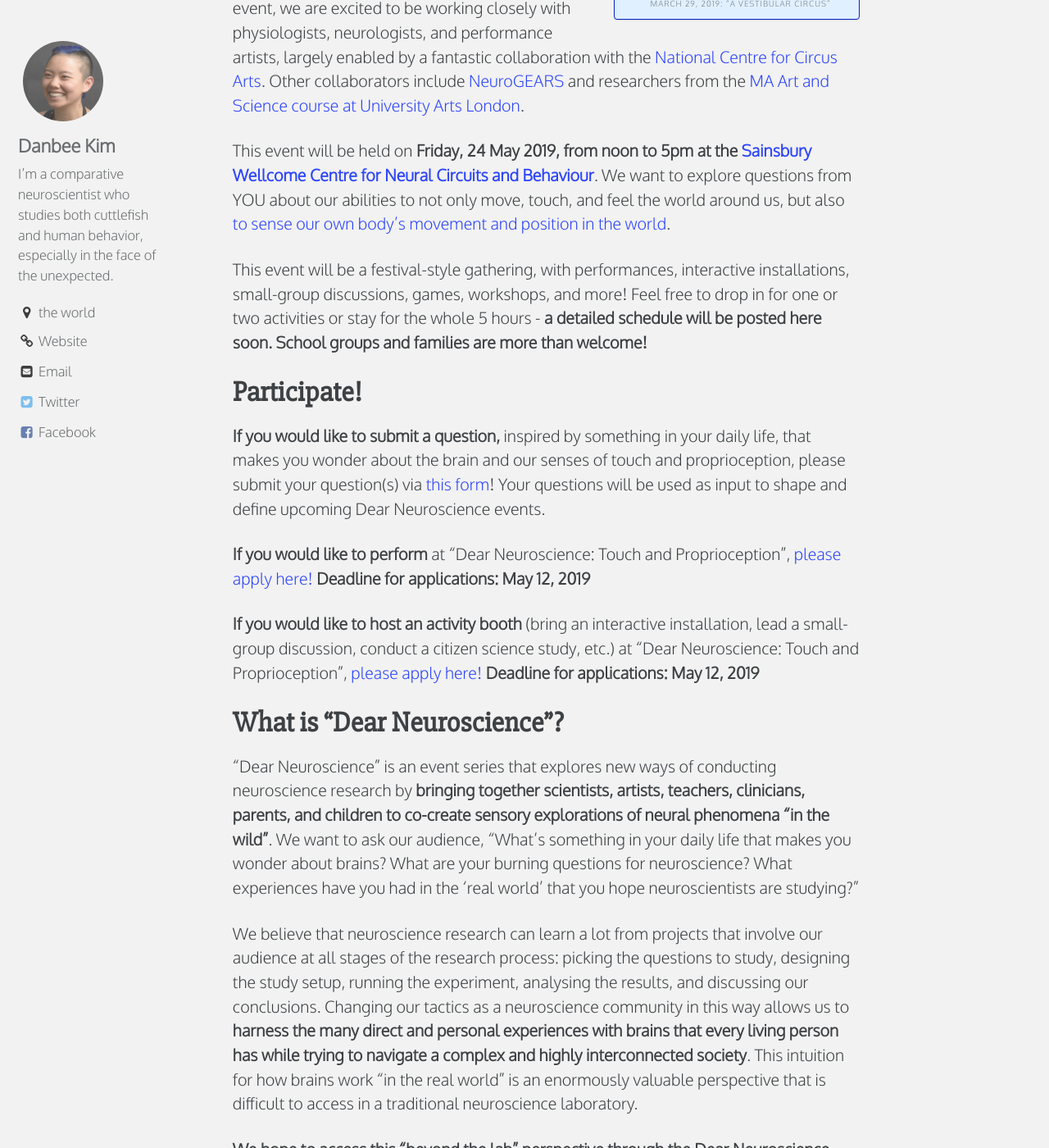
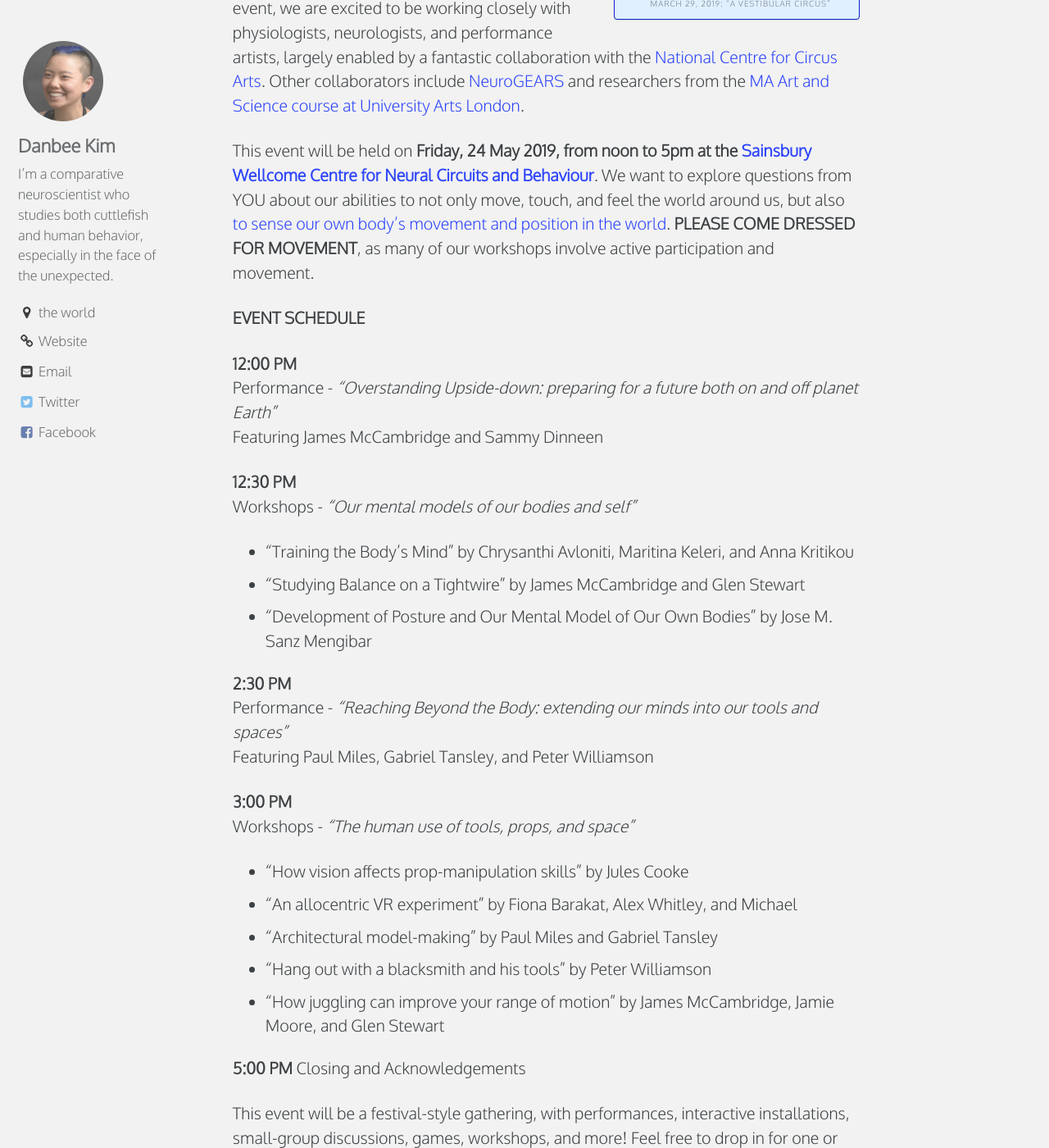
Before and after one commit to everymind/DearNeuroscience, a Jekyll site: the page built from index.md, in a window 1280 px wide and 1400 px high, scrolled down 1471 px. Shown: the whole window at 82% size. Built offline with Jekyll 4.4.1, drawn with Linux system fonts in a browser that asks for light colours; comment, search, counter and statistics services are not loaded; some of the changed text lies outside the part shown.

Commit message:
added event schedule

```diff
--- a/index.md
+++ b/index.md
@@ -33,9 +33,36 @@ gallery:
 
 Our next Dear Neuroscience event is themed around our senses of **touch** and **proprioception**, or **our ability to know where our body parts are without actively looking at them** - for instance, can you clap your hands with your eyes closed? For this event, we are excited to be working closely with physiologists, neurologists, and performance artists, largely enabled by a fantastic collaboration with the [National Centre for Circus Arts](https://www.nationalcircus.org.uk/). Other collaborators include [NeuroGEARS](https://neurogears.org/) and researchers from the [MA Art and Science course at University Arts London](https://www.arts.ac.uk/subjects/fine-art/postgraduate/ma-art-and-science-csm).
 
-This event will be held on **Friday, 24 May 2019, from noon to 5pm at the [Sainsbury Wellcome Centre for Neural Circuits and Behaviour](https://goo.gl/maps/BtRHagPzAuF2)**. We want to explore questions from YOU about our abilities to not only move, touch, and feel the world around us, but also [to sense our own body's movement and position in the world](https://en.wikipedia.org/wiki/Proprioception).
+This event will be held on **Friday, 24 May 2019, from noon to 5pm at the [Sainsbury Wellcome Centre for Neural Circuits and Behaviour](https://goo.gl/maps/BtRHagPzAuF2)**. We want to explore questions from YOU about our abilities to not only move, touch, and feel the world around us, but also [to sense our own body's movement and position in the world](https://en.wikipedia.org/wiki/Proprioception). **PLEASE COME DRESSED FOR MOVEMENT**, as many of our workshops involve active participation and movement.
 
-This event will be a festival-style gathering, with performances, interactive installations, small-group discussions, games, workshops, and more! Feel free to drop in for one or two activities or stay for the whole 5 hours - **a detailed schedule will be posted here soon. School groups and families are more than welcome!**
+**EVENT SCHEDULE**
+
+**12:00 PM**
+Performance - *"Overstanding Upside-down: preparing for a future both on and off planet Earth"*
+Featuring James McCambridge and Sammy Dinneen
+
+**12:30 PM**
+Workshops - *"Our mental models of our bodies and self"*
+ * "Training the Body's Mind" by Chrysanthi Avloniti, Maritina Keleri, and Anna Kritikou
+ * "Studying Balance on a Tightwire" by James McCambridge and Glen Stewart
+ * "Development of Posture and Our Mental Model of Our Own Bodies" by Jose M. Sanz Mengibar
+
+**2:30 PM**
+Performance - *"Reaching Beyond the Body: extending our minds into our tools and spaces"*
+Featuring Paul Miles, Gabriel Tansley, and Peter Williamson
+
+**3:00 PM**
+Workshops - *"The human use of tools, props, and space"*
+ * "How vision affects prop-manipulation skills" by Jules Cooke
+ * "An allocentric VR experiment" by Fiona Barakat, Alex Whitley, and Michael
+ * "Architectural model-making" by Paul Miles and Gabriel Tansley
+ * "Hang out with a blacksmith and his tools" by Peter Williamson
+ * "How juggling can improve your range of motion" by James McCambridge, Jamie Moore, and Glen Stewart
+
+**5:00 PM**
+Closing and Acknowledgements
+
+This event will be a festival-style gathering, with performances, interactive installations, small-group discussions, games, workshops, and more! Feel free to drop in for one or two activities or stay for the whole 5 hours. **School groups and families are more than welcome!**
 
 # Participate!
 
```
